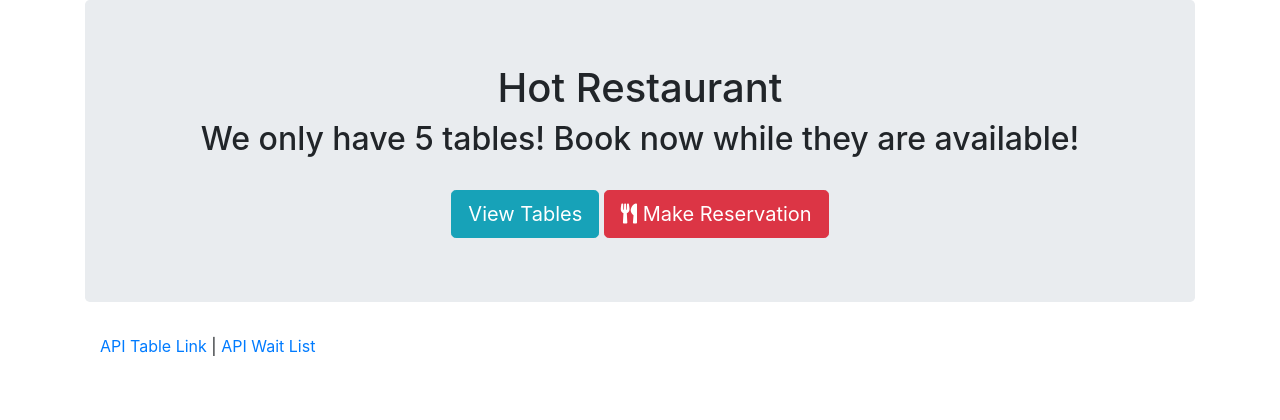
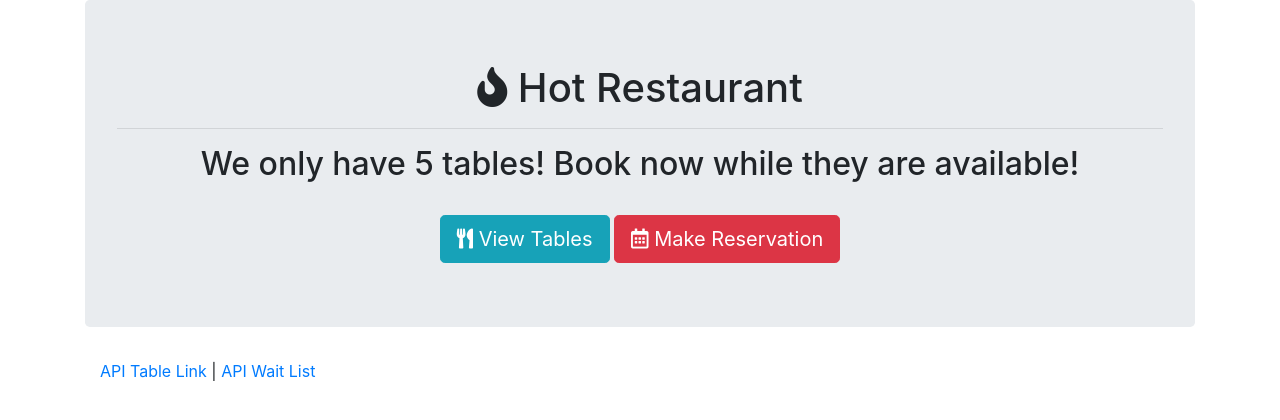
Before and after one commit to tres1396/hot-restaurant, a website: page index.html in a window 1280 px wide. Drawn offline with nearby package versions, Linux system fonts and the light colour scheme.

Commit message:
changes to homepage

```diff
--- a/index.html
+++ b/index.html
@@ -12,16 +12,23 @@
 <body>
     <div class="container">
         <div class="jumbotron">
-            <h1 class="text-center">Hot Restaurant</h1>
+            <h1 class="text-center">
+                <i class="fa fa-fire"></i>
+                Hot Restaurant
+            </h1>
+            <hr>
             <h2 class="text-center">We only have 5 tables! Book now while they are available!</h2>
             <br>
             <div class="text-center">
                 <a href="">
-                    <button class="btn btn-lg btn-info">View Tables</button>
+                    <button class="btn btn-lg btn-info">
+                        <i class="fas fa-utensils"></i>
+                        View Tables
+                    </button>
                 </a>
                 <a href="">
                     <button class="btn btn-lg btn-danger">
-                        <i class="fas fa-utensils"></i>
+                        <i class="far fa-calendar-alt"></i>
                         Make Reservation
                     </button>
                 </a>
```
